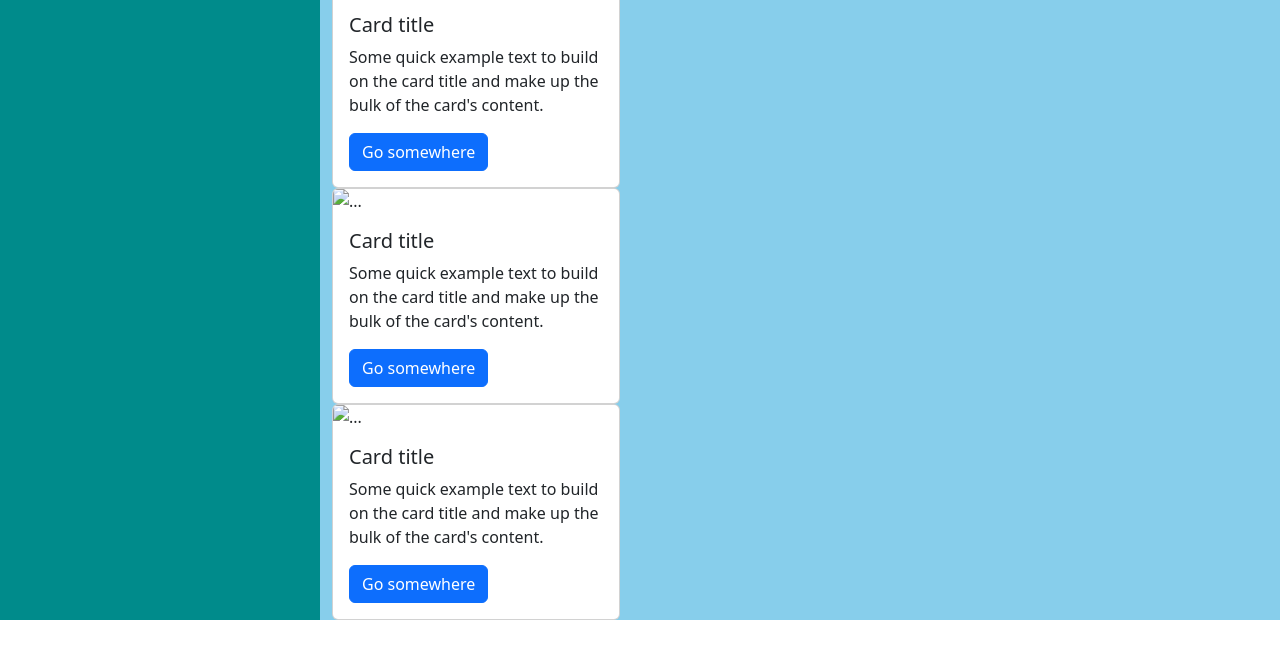
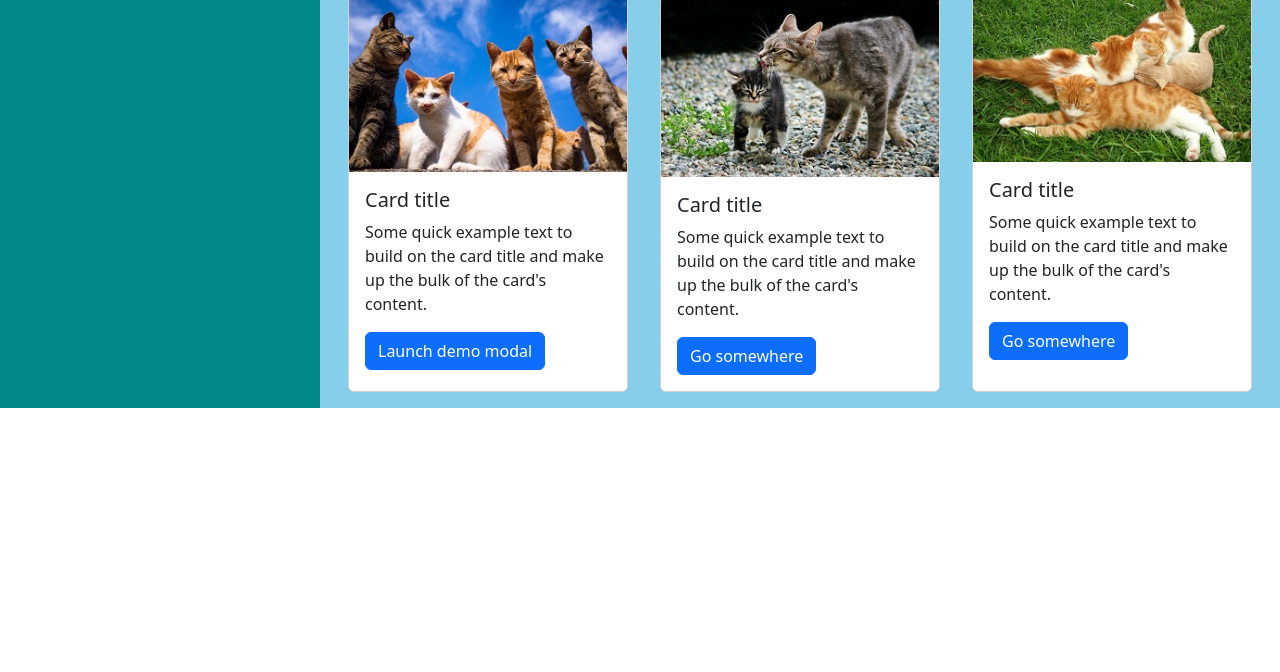
Before and after one commit to tuola-anna/boot-site, a plain HTML site: page index.html in a window 1280 px wide. Shown: the part 128-800 px from the top of the page. Drawn offline with nearby package versions, Linux system fonts and the light colour scheme.

Commit message:
changed1

```diff
--- a/index.html
+++ b/index.html
@@ -8,6 +8,26 @@
     <title>Document</title>
 </head>
 <body>
+
+  <!--Changed-->
+  <!-- Modal -->
+  <div class="modal fade" id="exampleModal" tabindex="-1" aria-labelledby="exampleModalLabel" aria-hidden="true">
+    <div class="modal-dialog">
+      <div class="modal-content">
+        <div class="modal-header">
+          <h1 class="modal-title fs-5" id="exampleModalLabel">Modal title</h1>
+          <button type="button" class="btn-close" data-bs-dismiss="modal" aria-label="Close"></button>
+        </div>
+        <div class="modal-body">
+          <img src="img/050d8212ecfa6c1e5228bf4023a2e63d.jpg">
+        </div>
+        <div class="modal-footer">
+          <button type="button" class="btn btn-secondary" data-bs-dismiss="modal">Close</button>
+          <button type="button" class="btn btn-primary">Save changes</button>
+        </div>
+      </div>
+    </div>
+  </div>
     <div class="container-fluid">
         <div class="row header">
             <div class="col-xl-2 col-md-3 col-sm-12 logo">Logo</div>
@@ -17,25 +37,27 @@
         </div>
         <div class="row">
             <div class="col-xl-3 col-md-2 col-sm-12 nav">Nav</div>
-            <div class="col-xl-9 col-md-10 col-sm-12 content">
-                <div class="card" style="width: 18rem;">
-                    <img src="..." class="card-img-top" alt="...">
+            <div class="col-xl-9 col-md-10 col-sm-12 content d-flex justify-content-center">
+                <div class="card m-3" style="width: 18rem;">
+                    <img src="img/050d8212ecfa6c1e5228bf4023a2e63d.jpg" class="card-img-top" alt="...">
+                    <div class="card-body">
+                      <h5 class="card-title">Card title</h5>
+                      <p class="card-text">Some quick example text to build on the card title and make up the bulk of the card's content.</p>
+                      <button type="button" class="btn btn-primary" data-bs-toggle="modal" data-bs-target="#exampleModal">
+                        Launch demo modal
+                      </button>
+                    </div>
+                  </div>
+                  <div class="card m-3" style="width: 18rem;">
+                    <img src="img/c4cec2c0aea9eaf3f9f2a5e998702876.jpeg" class="card-img-top" alt="...">
                     <div class="card-body">
                       <h5 class="card-title">Card title</h5>
                       <p class="card-text">Some quick example text to build on the card title and make up the bulk of the card's content.</p>
                       <a href="#" class="btn btn-primary">Go somewhere</a>
                     </div>
                   </div>
-                  <div class="card" style="width: 18rem;">
-                    <img src="..." class="card-img-top" alt="...">
-                    <div class="card-body">
-                      <h5 class="card-title">Card title</h5>
-                      <p class="card-text">Some quick example text to build on the card title and make up the bulk of the card's content.</p>
-                      <a href="#" class="btn btn-primary">Go somewhere</a>
-                    </div>
-                  </div>
-                  <div class="card" style="width: 18rem;">
-                    <img src="..." class="card-img-top" alt="...">
+                  <div class="card m-3" style="width: 18rem;">
+                    <img src="img/df3d4088c7ce17825ffe6b8bd715963c.jpg" class="card-img-top" alt="...">
                     <div class="card-body">
                       <h5 class="card-title">Card title</h5>
                       <p class="card-text">Some quick example text to build on the card title and make up the bulk of the card's content.</p>
@@ -45,5 +67,6 @@
             </div>
         </div>
     </div>
+    <script src="https://cdn.jsdelivr.net/npm/bootstrap@5.3.3/dist/js/bootstrap.bundle.min.js" integrity="sha384-YvpcrYf0tY3lHB60NNkmXc5s9fDVZLESaAA55NDzOxhy9GkcIdslK1eN7N6jIeHz" crossorigin="anonymous"></script>
 </body>
 </html>
```
